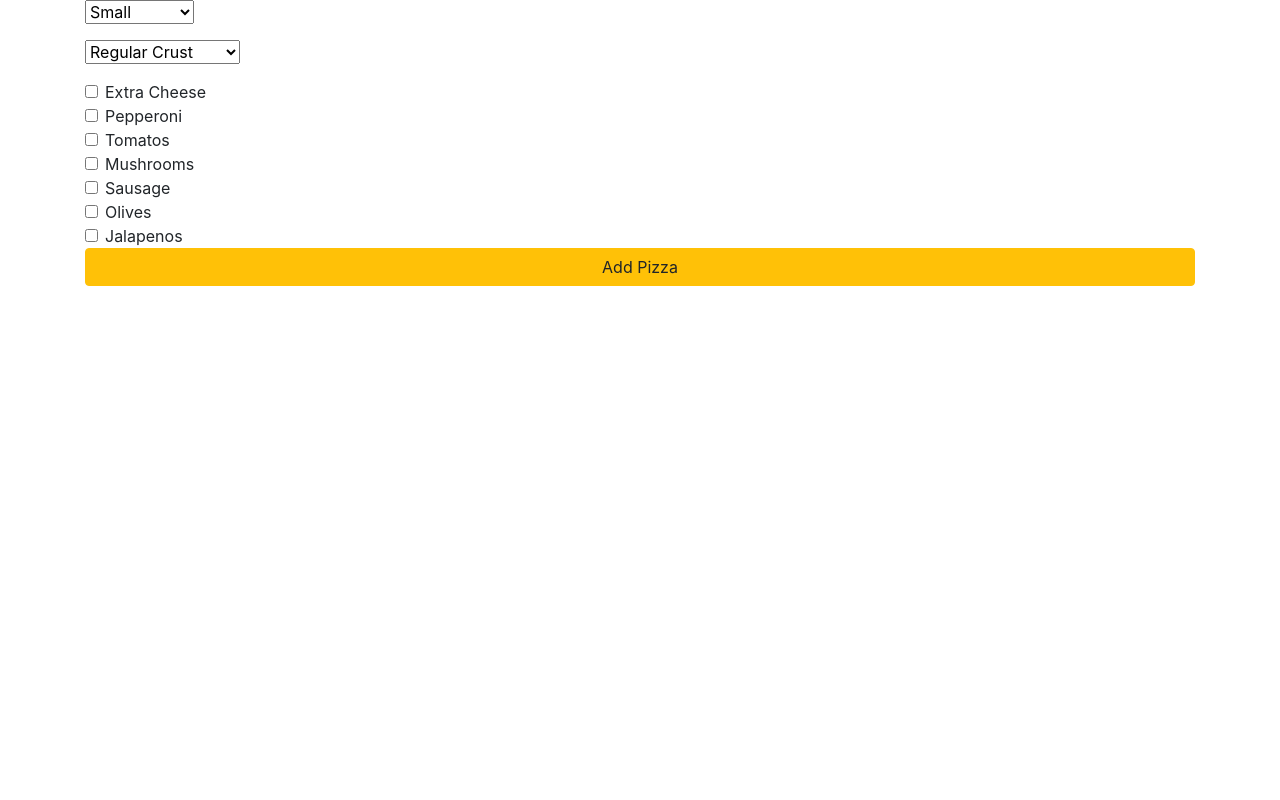
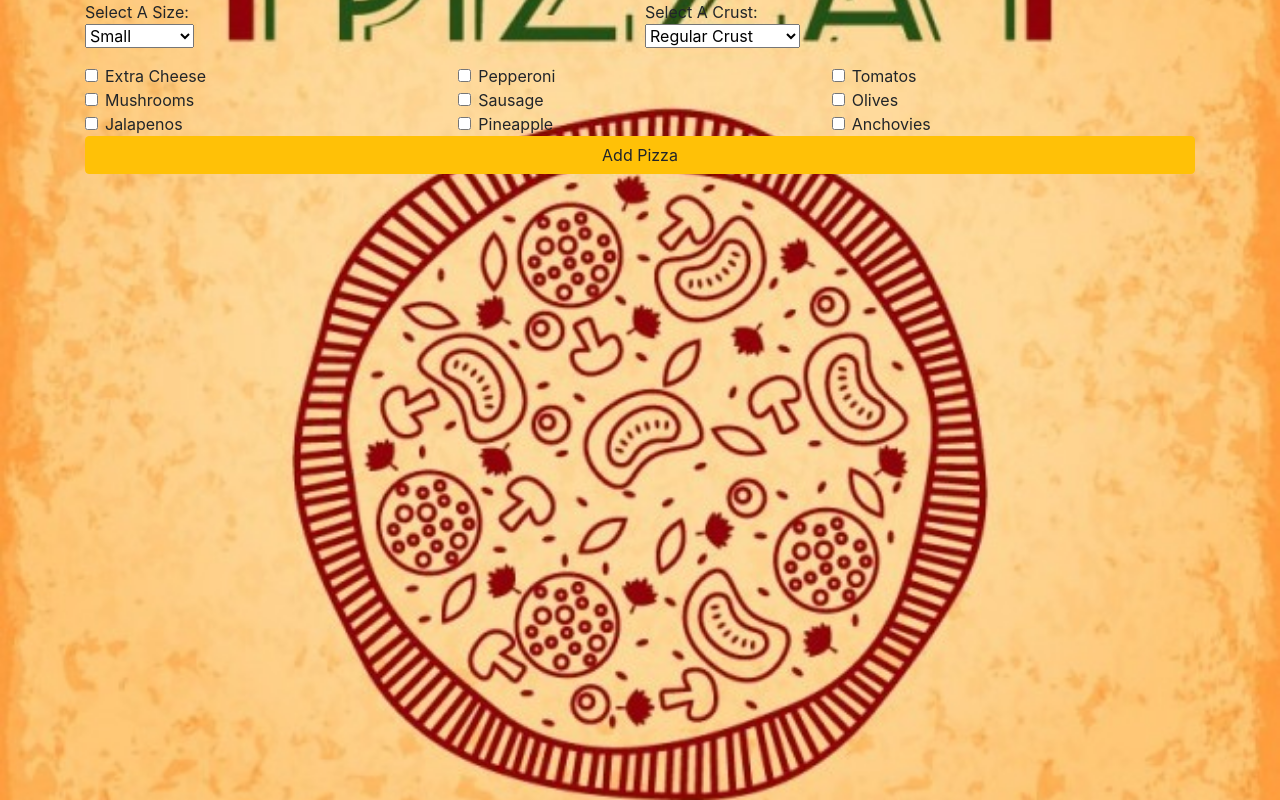
Before and after one commit to kmgarvey279/order-pizza, a plain HTML site: page index.html in a window 1280 px wide. Drawn offline with Linux system fonts and the light colour scheme.

Commit message:
Add css styling and html formating

```diff
--- a/css/styles.css
+++ b/css/styles.css
@@ -0,0 +1,10 @@
+body {
+  background-image: url("../img/pizza-logo.jpg");
+  background-repeat: no-repeat;
+  background-position: center;
+  background-size: cover;
+  padding-bottom: 400px;
+  width:auto;
+  height:auto;
+
+}
--- a/index.html
+++ b/index.html
@@ -10,7 +10,9 @@
   <body>
     <div class="container">
       <form id="pizza-input">
-
+        <div class="form-row">
+          <div class="col">
+            Select A Size:
             <div class="form-group">
               <select id="input-size">
                 <option value="Small">Small</option>
@@ -19,6 +21,9 @@
                 <option value="Extra-large">Extra Large</option>
               </select>
             </div>
+          </div>
+          <div class="col">
+            Select A Crust:
             <div class="form-group">
               <select id="input-crust">
                 <option value="Regular">Regular Crust</option>
@@ -27,49 +32,86 @@
                 <option value="Gluten-free">Gluten Free Crust</option>
               </select>
             </div>
+          </div>
+        </div>
+        <div class="form-row">
+          <div class="col">
             <div class="form-check">
               <input class="form-check-input" type="checkbox" value="extra cheese" id="pizza-toppings">
               <label class="form-check-label" for="pizza-toppings">
               Extra Cheese
               </label>
             </div>
+          </div>
+          <div class="col">
             <div class="form-check">
               <input class="form-check-input" type="checkbox" value="pepperoni" id="pizza-toppings">
               <label class="form-check-label" for="pizza-toppings">
               Pepperoni
               </label>
             </div>
+          </div>
+          <div class="col">
             <div class="form-check">
               <input class="form-check-input" type="checkbox" value="tomatos" id="pizza-toppings">
               <label class="form-check-label" for="pizza-toppings">
                 Tomatos
               </label>
             </div>
+          </div>
+        </div>
+        <div class="form-row">
+          <div class="col">
             <div class="form-check">
               <input class="form-check-input" type="checkbox" value="mushrooms" id="pizza-toppings">
               <label class="form-check-label" for="pizza-toppings">
               Mushrooms
               </label>
             </div>
+          </div>
+          <div class="col">
             <div class="form-check">
               <input class="form-check-input" type="checkbox" value="sausage" id="pizza-toppings">
               <label class="form-check-label" for="pizza-toppings">
               Sausage
               </label>
             </div>
+          </div>
+          <div class="col">
             <div class="form-check">
               <input class="form-check-input" type="checkbox" value="olives" id="pizza-toppings">
               <label class="form-check-label" for="pizza-toppings">
               Olives
               </label>
             </div>
+          </div>
+        </div>
+        <div class="form-row">
+          <div class="col">
             <div class="form-check">
               <input class="form-check-input" type="checkbox" value="jalapenos" id="pizza-toppings">
               <label class="form-check-label" for="pizza-toppings">
               Jalapenos
               </label>
             </div>
-
+          </div>
+          <div class="col">
+            <div class="form-check">
+              <input class="form-check-input" type="checkbox" value="pineapple" id="pizza-toppings">
+              <label class="form-check-label" for="pizza-toppings">
+              Pineapple
+              </label>
+            </div>
+          </div>
+          <div class="col">
+            <div class="form-check">
+              <input class="form-check-input" type="checkbox" value="anchovies" id="pizza-toppings">
+              <label class="form-check-label" for="pizza-toppings">
+              Anchovies
+              </label>
+            </div>
+          </div>
+        </div>
         <button type="submit" name="subBtn" class="btn btn-warning btn-block">Add Pizza</button>
       </form>
       <span id="my-pizza-list">
```
Also changed, not shown: img/close-pizza.jpg (added), img/pizza-delivery.jpg (added), img/pizza-logo.jpg (added). Lines whose indentation alone changed are shown as unchanged.
